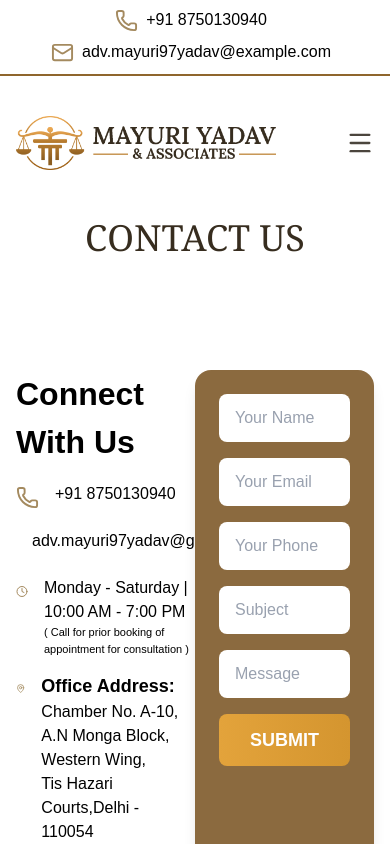
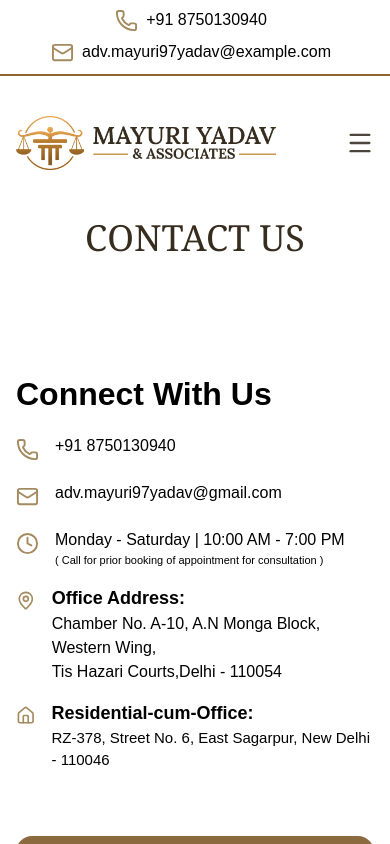
Before and after one commit to PriyanshuVr/mayuri, a Next.js app: page /ContactUs in a window 390 px wide. Shown: the top 844 px of the page. Built offline with nearby package versions, Linux system fonts and the light colour scheme; a web font is replaced by a local one.

Commit message:
contactUsPage-responsive

```diff
--- a/src/core/component/contact_us.tsx
+++ b/src/core/component/contact_us.tsx
@@ -6,7 +6,7 @@
       <h1 className="text-4xl md:text-5xl lg:text-7xl font-serif mb-28 text-[#372d1f] text-center">
         CONTACT US
       </h1>
-      <div className="grid grid-cols-2">
+      <div className="grid grid-cols-1 lg:grid-cols-2 gap-12">
         <div>
           <p className="text-black text-[32px] font-semibold">
             Connect With Us
@@ -54,7 +54,7 @@
             </div>
           </div>
         </div>
-        <div className="flex justify-end">
+        <div className="flex justify-start lg:justify-end">
           <div className="w-full max-w-md rounded-2xl bg-[#8b6a3f] p-6 shadow-lg">
             <form className="space-y-4">
               <input
@@ -93,7 +93,7 @@
 
               <button
                 type="submit"
-                className="bg-white w-full rounded-lg bg-linear-to-r from-[#e3a33b] to-[#d4952f] py-3 text-lg font-semibold text-white transition hover:opacity-90 cursor-pointer"
+                className="bg-white w-full rounded-lg bg-linear-to-b from-[#dd9229] to-[#d2983c] py-3 text-lg font-semibold text-white transition hover:opacity-90 cursor-pointer"
               >
                 SUBMIT
               </button>
```
